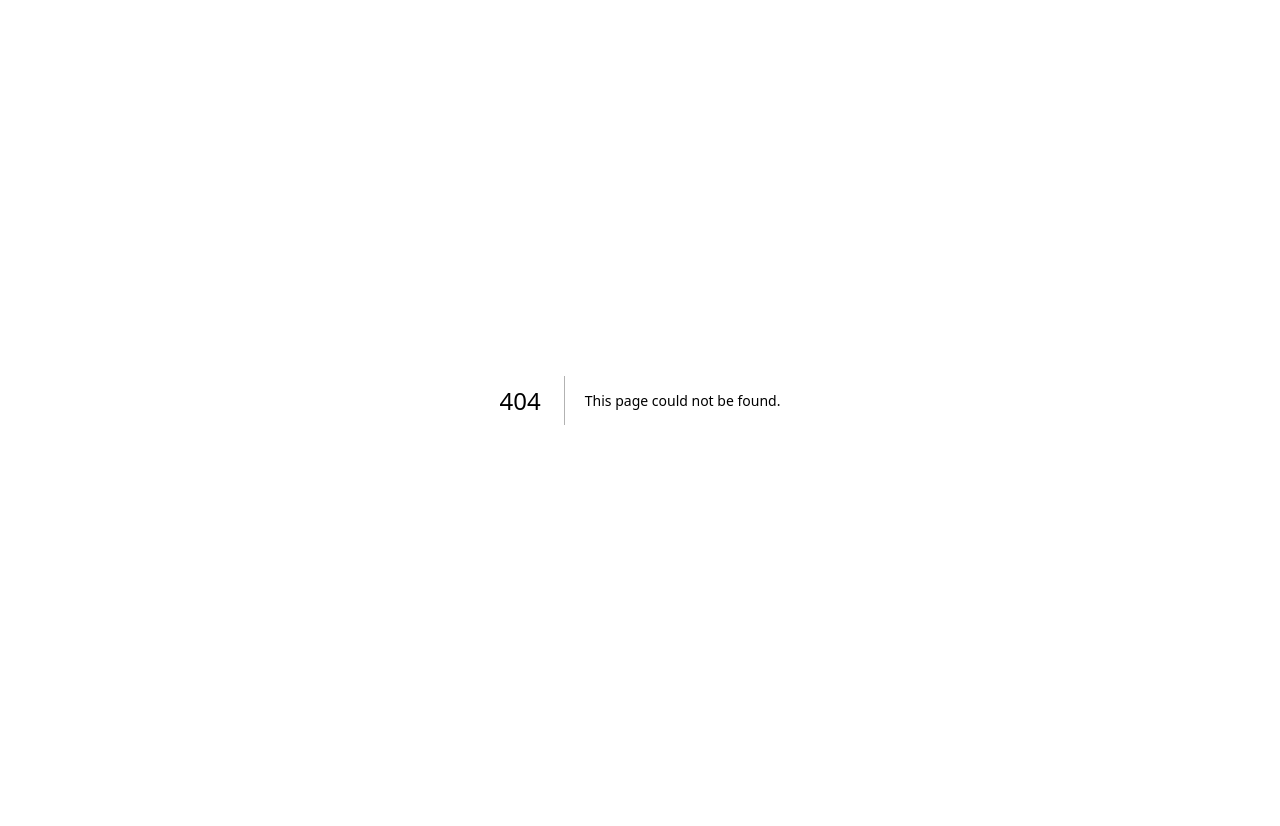
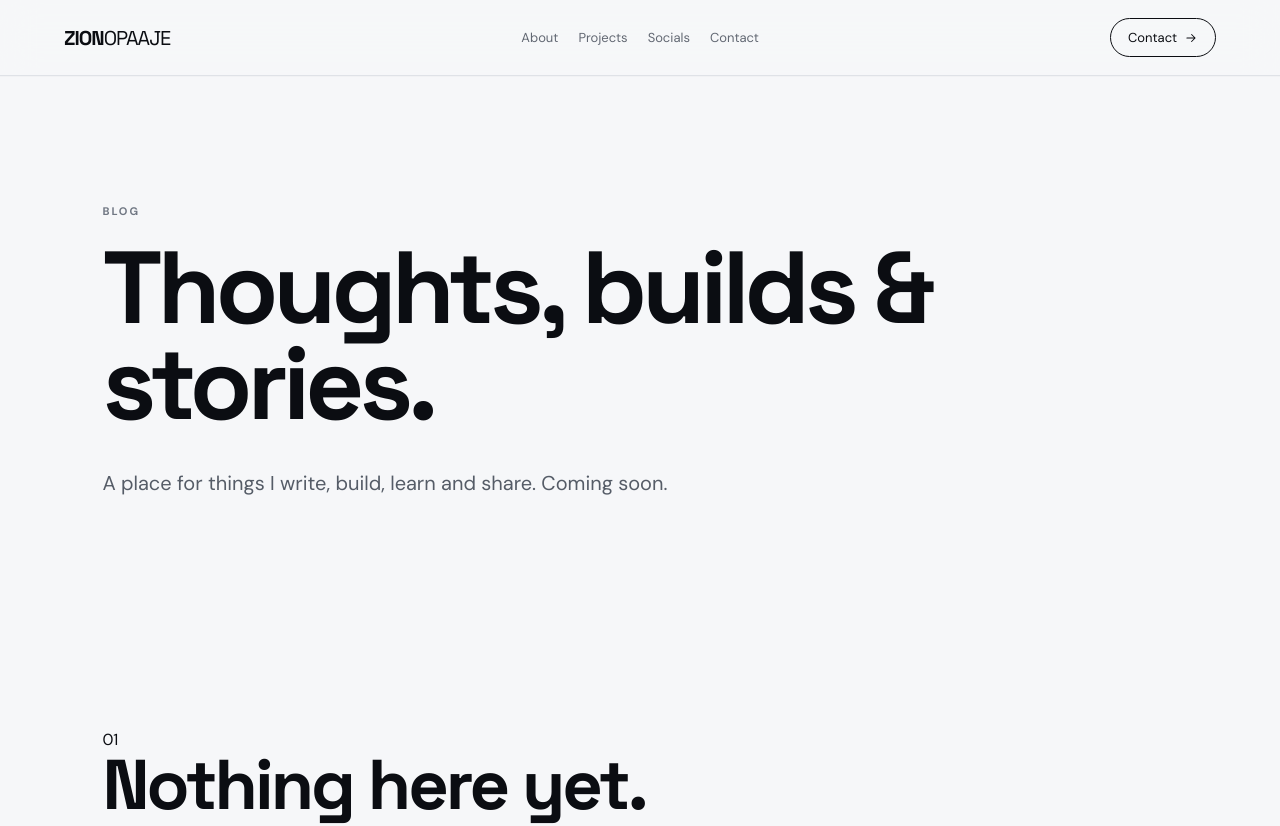
Before and after one commit to MEGATRON300924/zionopaaje, a Next.js app: page /blog in a window 1280 px wide. Before the commit this address had no page. Shown: the top 826 px of the page. Before the commit the page ends 800 px from the top, so only its background shows below. Built offline with nearby package versions, Linux system fonts and the light colour scheme.

Commit message:
Add empty blog section

```diff
--- /dev/null
+++ b/app/blog/page.tsx
@@ -0,0 +1,8 @@
+import SiteNav from "@/components/SiteNav";
+import SiteFooter from "@/components/SiteFooter";
+
+export const metadata = { title: "Blog", description: "The blog of Zion OPAAJE — coming soon." };
+
+export default function Blog() {
+  return (<><SiteNav /><main className="page"><section className="page-hero blog-hero"><p className="eyebrow">BLOG</p><h1>Thoughts, builds & stories.</h1><p className="lead">A place for things I write, build, learn and share. Coming soon.</p></section><section className="section blog-empty"><div className="blog-empty-card"><span>01</span><h2>Nothing here yet.</h2><p>New posts will appear here when I’m ready to publish them.</p></div></section></main><SiteFooter /></>);
+}
```
